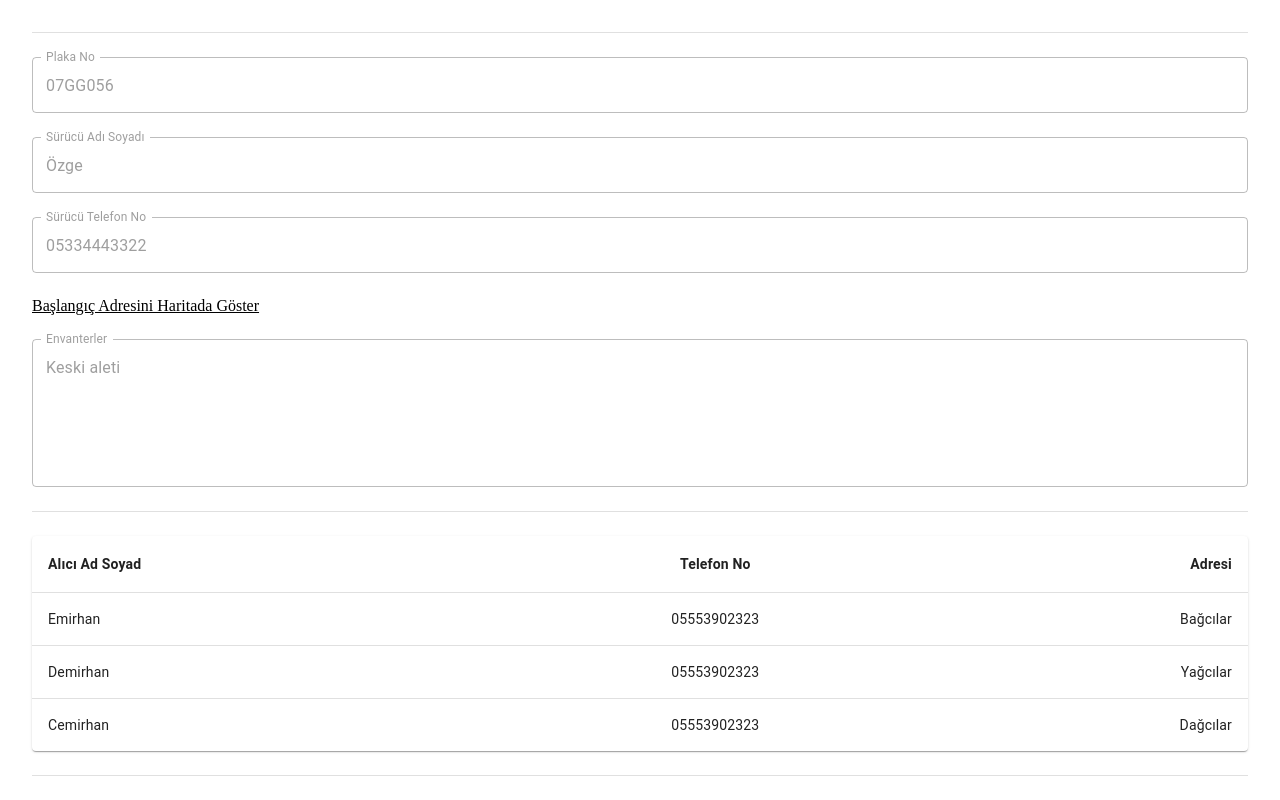
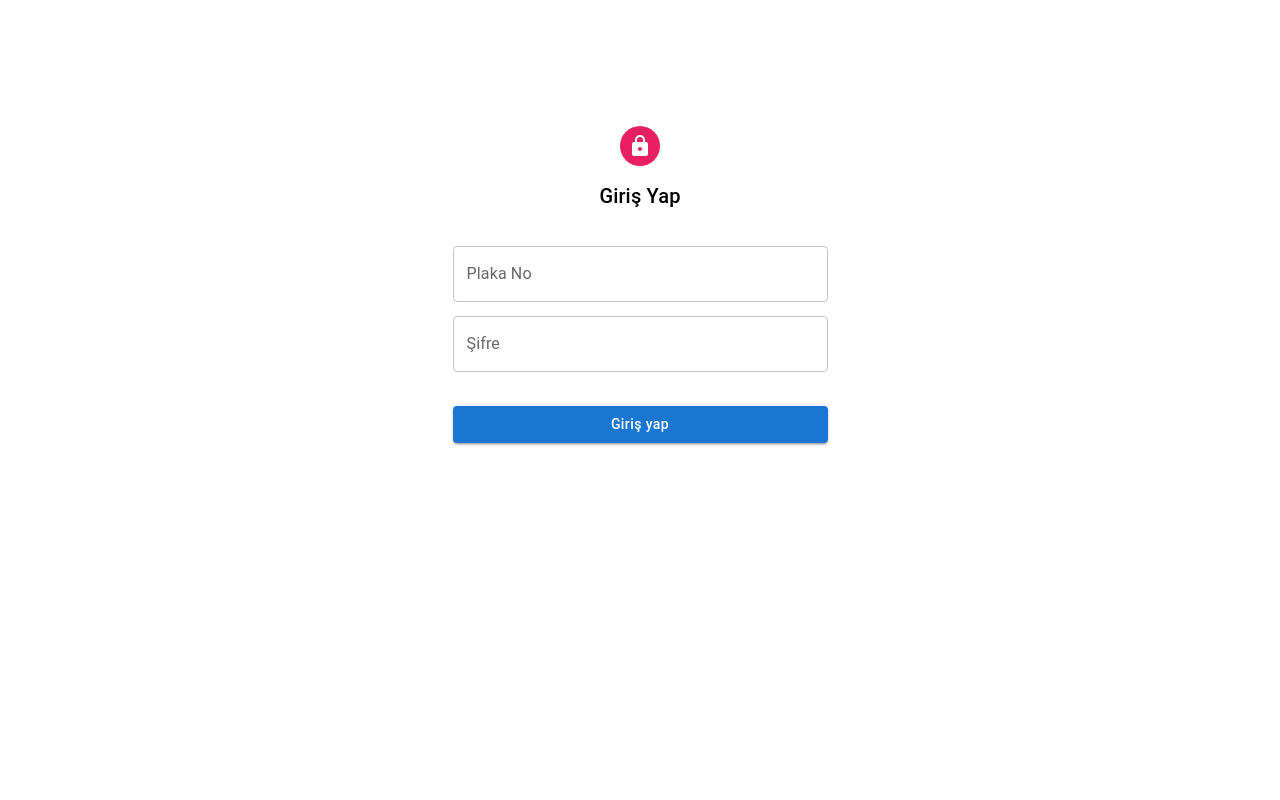
Before and after one commit to acikkaynak/afetkargo-client, a React (Create React App) app: page / in a window 1280 px wide. Shown: the top 800 px of the page. Built offline with nearby package versions, Linux system fonts and the light colour scheme.

Commit message:
feat: add login page.

```diff
--- a/src/App.js
+++ b/src/App.js
@@ -1,5 +1,6 @@
 import React from "react";
 import Delivery from "./containers/Delivery";
+import Login from "./containers/Login";
 import Monitoring from "./containers/Monitoring";
 import Sender from "./containers/Sender";
 
@@ -8,7 +9,8 @@ function App() {
     <div className="App">
       {/* <Sender /> */}
       {/* <Monitoring /> */}
-      <Delivery />
+      {/* <Delivery /> */}
+      <Login />
     </div>
   );
 }
--- a/src/containers/Login/index.js
+++ b/src/containers/Login/index.js
@@ -1,5 +1,57 @@
+import { Avatar, Button, Grid, TextField, Typography } from "@mui/material";
+import LockIcon from "@mui/icons-material/Lock";
+import styled from "styled-components";
+import { pink } from "@mui/material/colors";
+
+const StyledGrid = styled(Grid)`
+  display: flex;
+  align-items: center;
+  justify-content: center;
+  align-items: center;
+`;
+
 const Login = () => {
-    return (<></>);
+  return (
+    <Grid
+      container
+      style={{
+        display: "flex",
+        justifyContent: "center",
+        alignContent: "center",
+        gap: "14px",
+        maxWidth: "375px",
+        margin: "10% auto",
+      }}
+    >
+      <StyledGrid item xs={12}>
+        <Avatar sx={{ bgcolor: pink[500] }}>
+          <LockIcon htmlColor="white" />
+        </Avatar>
+      </StyledGrid>
+
+      <StyledGrid item xs={12} style={{ marginBottom: "20px" }}>
+        <Typography variant="h6">Giriş Yap</Typography>
+      </StyledGrid>
+
+      <StyledGrid item xs={12}>
+        <TextField id="plateno" label="Plaka No" variant="outlined" fullWidth />
+      </StyledGrid>
+
+      <StyledGrid item xs={12}>
+        <TextField id="password" label="Şifre" variant="outlined" fullWidth />
+      </StyledGrid>
+
+      <StyledGrid item xs={12} style={{ marginTop: "20px" }}>
+        <Button
+          variant="contained"
+          fullWidth={true}
+          style={{ textTransform: "none" }}
+        >
+          Giriş yap
+        </Button>
+      </StyledGrid>
+    </Grid>
+  );
 };
 
 export default Login;
```
